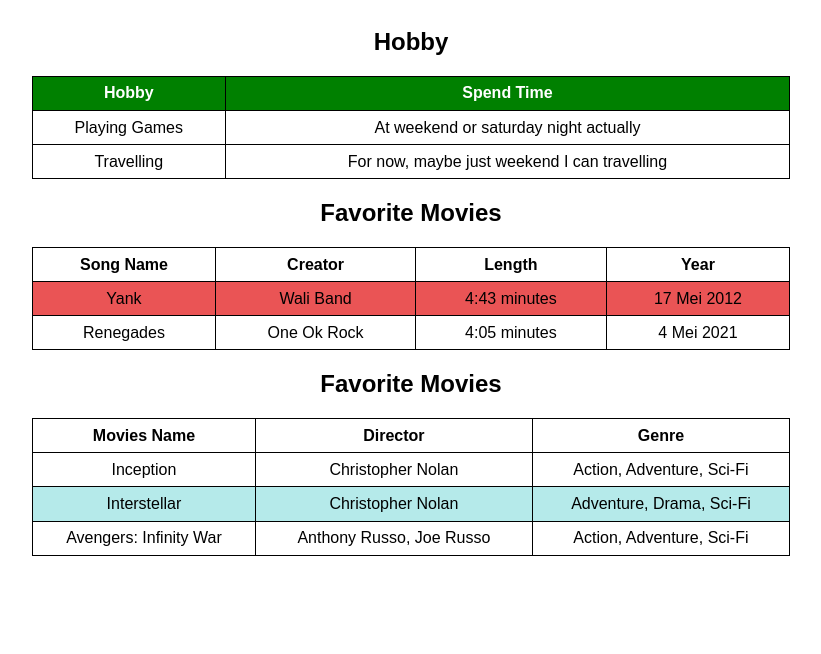
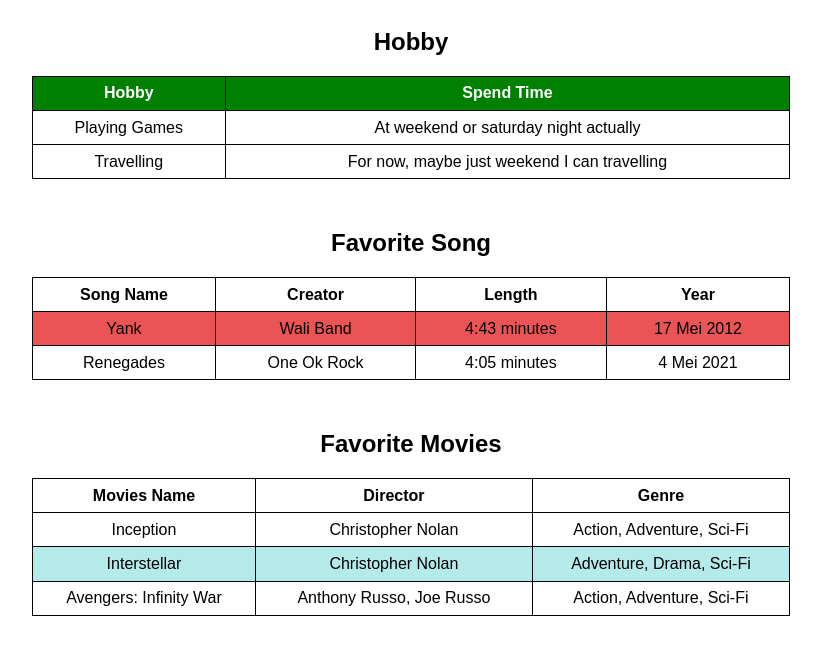
Before and after one commit to zettacamp-rizaldi-aidinul/Rizal_zettacamp_catfish, a plain HTML site: page index.html in a window 1280 px wide. Shown: the whole page, without its empty margins (229-1050 px from the left). Drawn offline with Linux system fonts and the light colour scheme.

Commit message:
final answer

```diff
--- a/index.html
+++ b/index.html
@@ -11,6 +11,7 @@
         }
         .table1, .table2, .table3 {
             margin: auto;
+            margin-bottom: 30px;
             width: 60%;
         }
         .table1, .table2, .table3, tr, td, th {
@@ -50,9 +51,9 @@
                 </tr>
             </table>
         </section>
-        <section class="movies">
+        <section class="song">
             <table class="table2">
-                <caption><h1>Favorite Movies</h1></caption>
+                <caption><h1>Favorite Song</h1></caption>
                 <tr>
                     <th>Song Name</th>
                     <th>Creator</th>
@@ -73,7 +74,7 @@
                 </tr>
             </table>
         </section>
-        <section class="song">
+        <section class="movies">
             <table class="table3">
                 <caption><h1>Favorite Movies</h1></caption>
                 <tr>
```
